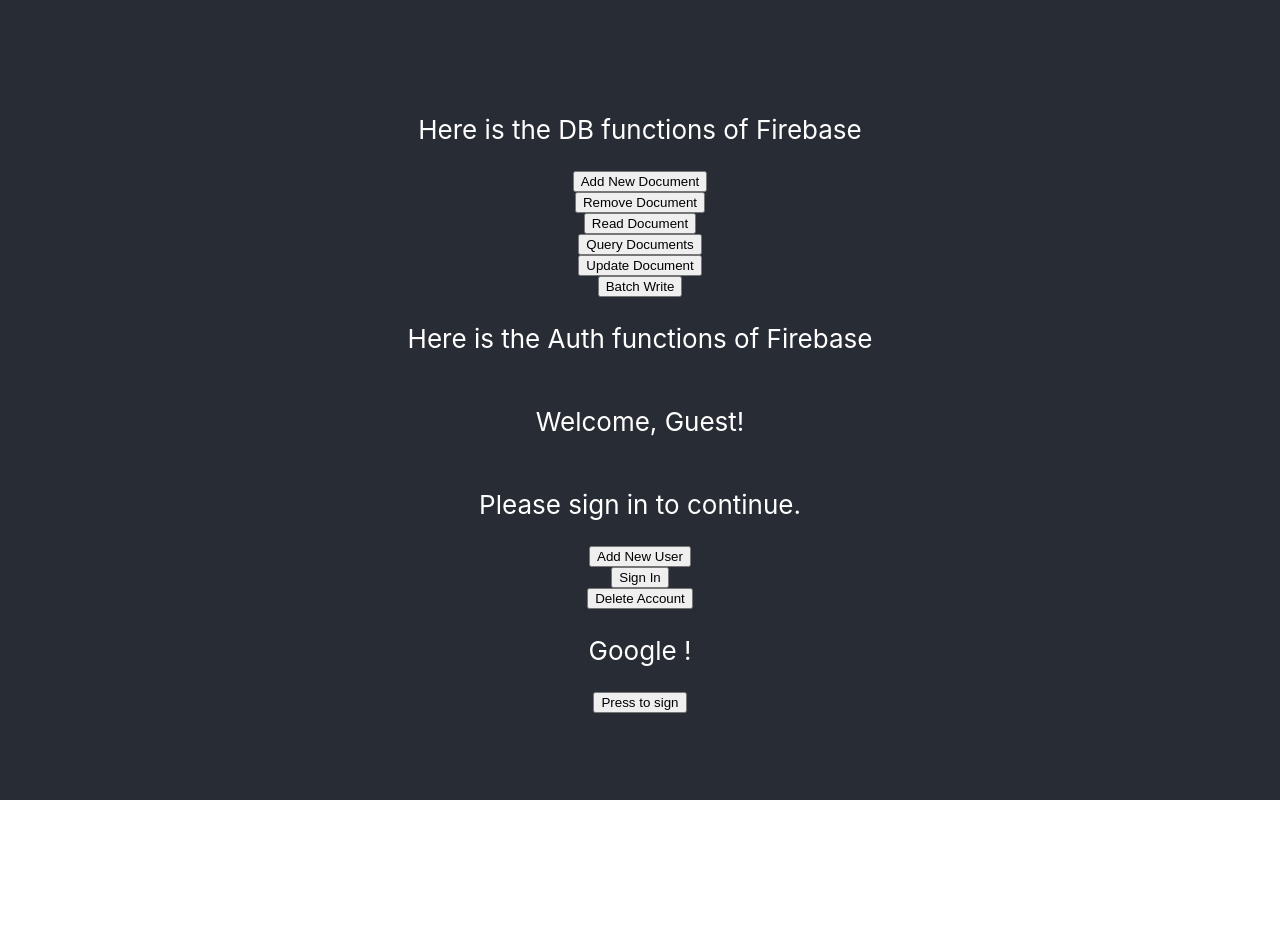
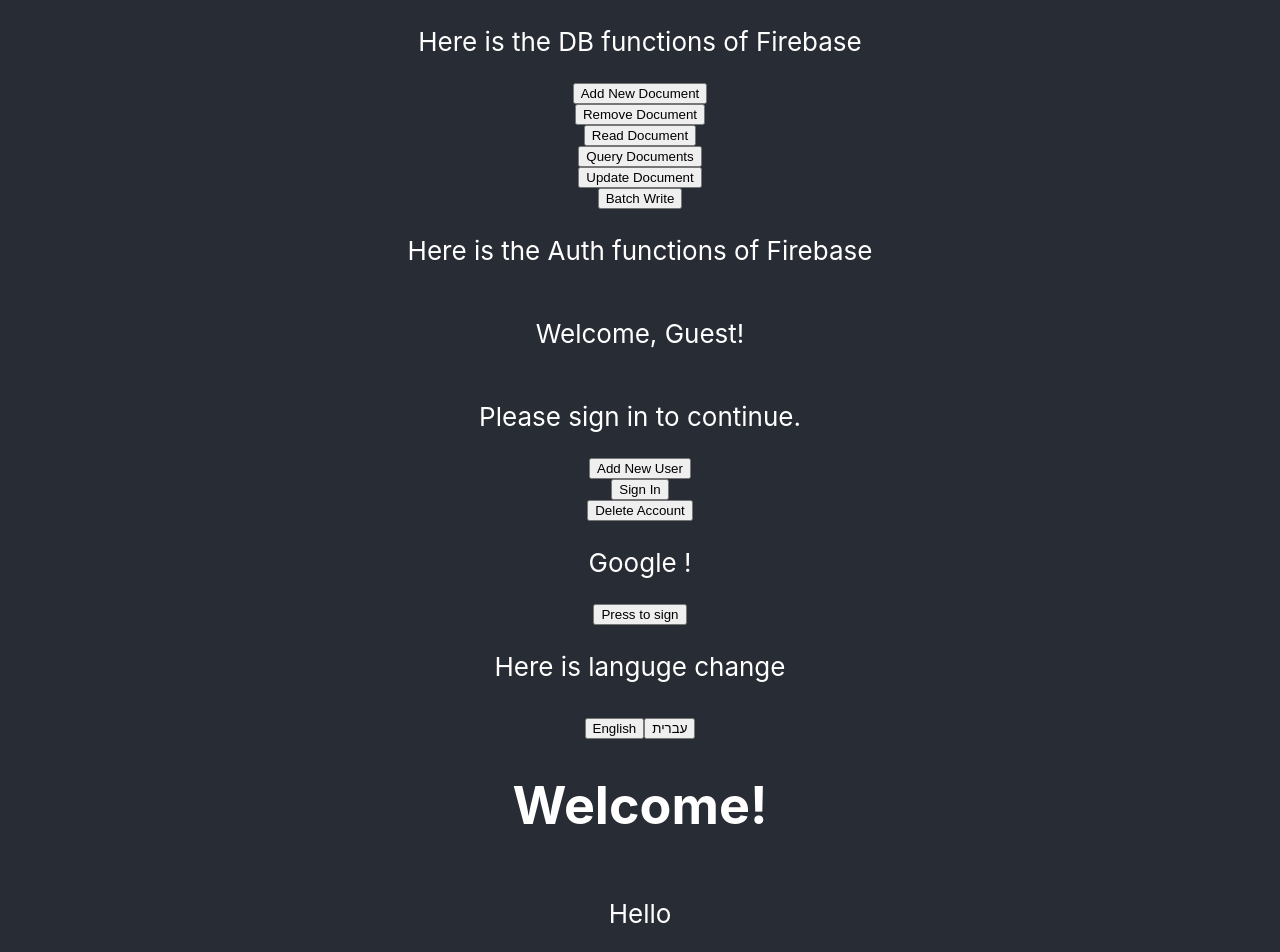
Before and after one commit to talgalm/beautiful-Images, a React (Create React App) app in the folder beautiful-images-app/: page / in a window 1280 px wide. Shown: the top 952 px of the page. Before the commit the page ends 800 px from the top, so only its background shows below. Built offline with nearby package versions, Linux system fonts and the light colour scheme; no server answers.

Commit message:
Add languages handle - Infra of Hebrew & English

```diff
--- a/beautiful-images-app/src/App.js
+++ b/beautiful-images-app/src/App.js
@@ -3,9 +3,16 @@
 import { auth , observeAuthState  , addNewUser , signInUser , signOut , sendEmailVerificationLink , deleteUserAccount ,
   signInWithGoogle  } from './Firebase/FirebaseAuth';
 import { useEffect, useState } from 'react';
+import { translations } from './environments/languages';
+import { useLanguage } from './environments/LanguageContext';
 
 
 function App() {
+  const { currentLanguage, changeLanguage } = useLanguage();
+
+  const handleLanguageChange = (newLanguage) => {
+    changeLanguage(newLanguage);
+  };
 
   const handleAddNewDocument = async () => {
     const docData = {
@@ -132,8 +139,17 @@
 
         <p>Google !</p>
         <button onClick={handleSignInGoogle}>Press to sign</button>
+        <div>
+          <p>Here is languge change</p>
+          <button onClick={() => handleLanguageChange('en')}>English</button>
+          <button onClick={() => handleLanguageChange('he')}>עברית</button>
+          {/* Add buttons for other languages as needed */}
+        </div>
+        <h1>{translations.welcome[currentLanguage]}</h1>
+        <p>{translations.greeting[currentLanguage]}</p>
       </header>
     </div>
+
   );
 }
 
--- /dev/null
+++ b/beautiful-images-app/src/environments/LanguageContext.js
@@ -0,0 +1,23 @@
+// src/contexts/LanguageContext.js
+import React, { createContext, useContext, useState } from 'react';
+import { translations } from './languages';
+
+const LanguageContext = createContext();
+
+export function LanguageProvider({ children }) {
+  const [currentLanguage, setCurrentLanguage] = useState('en'); // Default language is English
+
+  const changeLanguage = (newLanguage) => {
+    setCurrentLanguage(newLanguage);
+  };
+
+  return (
+    <LanguageContext.Provider value={{ currentLanguage, changeLanguage }}>
+      {children}
+    </LanguageContext.Provider>
+  );
+}
+
+export function useLanguage() {
+  return useContext(LanguageContext);
+}
--- /dev/null
+++ b/beautiful-images-app/src/environments/languages.js
@@ -0,0 +1,22 @@
+export const availableLanguages = ['he', 'en'];
+
+export let currentLanguage = 'en'; // Default language is English
+
+export const setLanguage = (language) => {
+    currentLanguage = language;
+  };
+
+export const translations  = {
+    ImageRequired: {
+        he: 'ברוכים הבאים',
+        en: 'Welcome !',
+      },
+      welcome: {
+        he: 'ברוכים הבאים',
+        en: 'Welcome!',
+      },
+      greeting: {
+        he: 'שלום',
+        en: 'Hello',
+      },
+};
--- a/beautiful-images-app/src/index.js
+++ b/beautiful-images-app/src/index.js
@@ -3,11 +3,14 @@
 import './index.css';
 import App from './App';
 import reportWebVitals from './reportWebVitals';
+import { LanguageProvider } from './environments/LanguageContext';
 
 const root = ReactDOM.createRoot(document.getElementById('root'));
 root.render(
   <React.StrictMode>
+    <LanguageProvider>
     <App />
+    </LanguageProvider>
   </React.StrictMode>
 );
 
```
